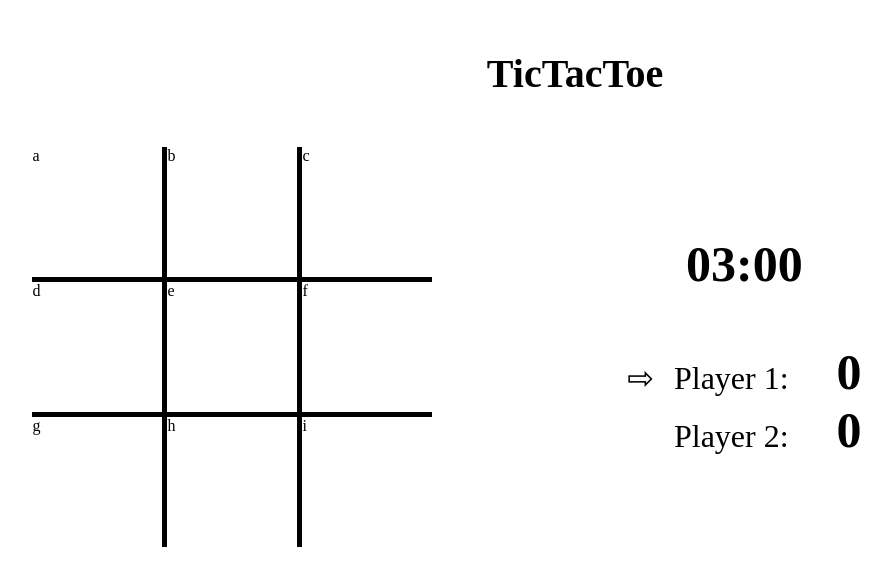
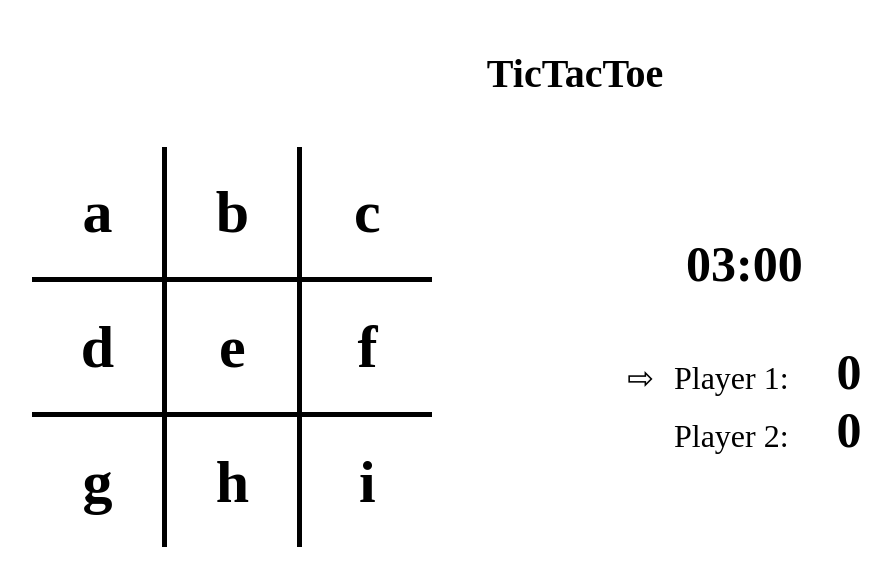
Before and after one commit to RaspberryChaos/tic-tac-toe, a plain HTML site: page index.html in a window 1280 px wide. Shown: the whole page, without its empty margins (65-956 px from the left). Drawn offline with Linux system fonts and the light colour scheme.

Commit message:
square styles updated

```diff
--- a/styles.css
+++ b/styles.css
@@ -27,6 +27,11 @@
 }
 .square {
   background-color: white;
+  display: flex;
+  justify-content: center;
+  align-items: center;
+  font-size: 60px;
+  font-weight: bold;
 }
 
 #game-info {
```
